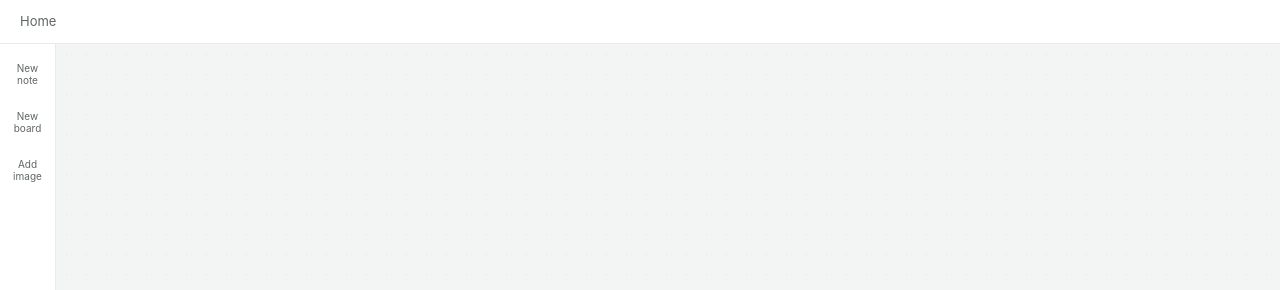
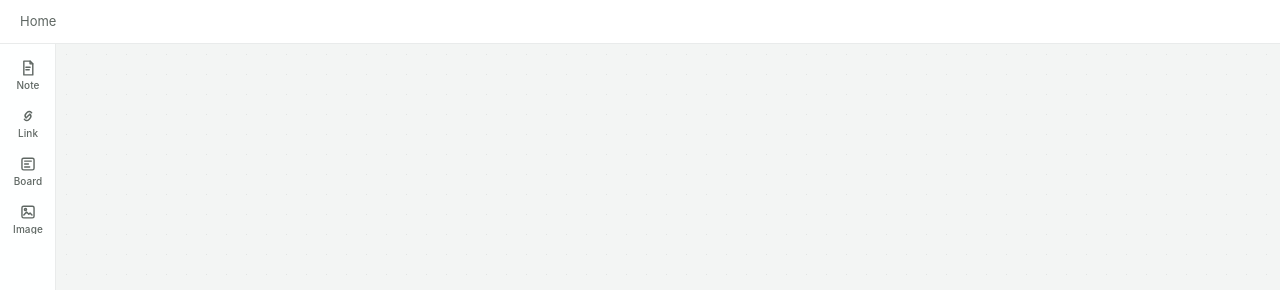
Before and after one commit to butcherbro/MySpace, a React (Vite) app: page / in a window 1280 px wide. Shown: the top 290 px of the page. Built offline with nearby package versions, Linux system fonts and the light colour scheme.

Commit message:
feat: move creation tools to the left rail

```diff
--- a/src/App.css
+++ b/src/App.css
@@ -3,39 +3,6 @@
   flex-direction: column;
   flex: 1;
   min-height: 0;
-}
-
-.workspace__toolbar {
-  display: flex;
-  flex-direction: column;
-  align-items: center;
-  gap: var(--space-1);
-  width: 100%;
-  height: 100%;
-  padding: var(--space-2) var(--space-1);
-  background: var(--chrome-surface);
-}
-
-.workspace__toolbar button {
-  width: 48px;
-  min-height: 44px;
-  padding: var(--space-1);
-  border: 1px solid transparent;
-  border-radius: var(--radius-control);
-  font-size: 10px;
-  line-height: 1.2;
-  color: var(--ink-secondary);
-  background: transparent;
-  cursor: pointer;
-}
-
-.workspace__toolbar button:hover {
-  color: var(--ink);
-  background: color-mix(in srgb, var(--desk) 65%, transparent);
-}
-
-.workspace__toolbar button:active {
-  background: var(--desk);
 }
 
 /* One shared navigation row: breadcrumbs then Quick Boards (no second strip). */
--- a/src/App.tsx
+++ b/src/App.tsx
@@ -8,6 +8,7 @@ import { CreateChildBoardCommand, MoveBoardCommand, RenameBoardCommand } from ".
 import { CommandDispatcher } from "./commands/command-dispatcher";
 import { TrashSelectionCommand } from "./commands/trash-commands";
 import { CanvasErrorBanner } from "./components/errors/CanvasErrorBanner";
+import { ToolRail } from "./components/tool-rail/ToolRail";
 import { plainTextToDocument, documentToPlainText, normalizeDocument } from "./editor/document-codec";
 import { classifyLinkConversion } from "./cards/link/link-conversion";
 import { BoardBreadcrumbs } from "./navigation/BoardBreadcrumbs";
@@ -197,7 +198,10 @@ function App() {
   }, [loadQuickBoards]);
 
   const handleCreateNote = useCallback(
-    async (position?: { x: number; y: number }) => {
+    async (
+      position?: { x: number; y: number },
+      options?: { startEditing?: boolean },
+    ) => {
       if (!board) return;
       const id = idGenerator.nextId();
       // An explicit position (double-click on the empty pane) places the note
@@ -226,12 +230,19 @@ function App() {
           }),
         );
         dispatch({ type: "cardAdded", card });
+        if (options?.startEditing) {
+          dispatch({ type: "editingStarted", id });
+        }
       } catch (e) {
         dispatch({ type: "failed", message: errorMessage(e) });
       }
     },
     [board, dispatcher, idGenerator, notes.length],
   );
+
+  const handleCreateLink = useCallback(() => {
+    void handleCreateNote(undefined, { startEditing: true });
+  }, [handleCreateNote]);
 
   const handleCreateChildBoard = useCallback(async () => {
     if (!board) return;
@@ -1106,17 +1117,12 @@ function App() {
         </div>
       }
       toolRail={
-        <div className="workspace__toolbar">
-          <button type="button" onClick={() => void handleCreateNote()}>
-            New note
-          </button>
-          <button type="button" onClick={() => void handleCreateChildBoard()}>
-            New board
-          </button>
-          <button type="button" onClick={() => void handleCreateImage()}>
-            Add image
-          </button>
-        </div>
+        <ToolRail
+          onNewNote={() => void handleCreateNote()}
+          onNewLink={handleCreateLink}
+          onNewBoard={() => void handleCreateChildBoard()}
+          onAddImage={() => void handleCreateImage()}
+        />
       }
     >
       <div className="workspace">
--- /dev/null
+++ b/src/components/tool-rail/ToolButton.tsx
@@ -0,0 +1,23 @@
+import { Icon, type IconName } from "../icons/Icon";
+
+interface ToolButtonProps {
+  icon: IconName;
+  label: string;
+  visibleLabel: string;
+  onClick: () => void;
+}
+
+export function ToolButton({ icon, label, visibleLabel, onClick }: ToolButtonProps) {
+  return (
+    <button
+      type="button"
+      className="tool-button"
+      onClick={onClick}
+      title={label}
+      aria-label={label}
+    >
+      <Icon name={icon} className="tool-button__icon" />
+      <span className="tool-button__label">{visibleLabel}</span>
+    </button>
+  );
+}
--- /dev/null
+++ b/src/components/tool-rail/ToolRail.tsx
@@ -0,0 +1,20 @@
+import { ToolButton } from "./ToolButton";
+import "./tool-rail.css";
+
+interface ToolRailProps {
+  onNewNote: () => void;
+  onNewLink: () => void;
+  onNewBoard: () => void;
+  onAddImage: () => void;
+}
+
+export function ToolRail({ onNewNote, onNewLink, onNewBoard, onAddImage }: ToolRailProps) {
+  return (
+    <div className="tool-rail" role="toolbar" aria-label="Creation tools">
+      <ToolButton icon="note" label="New note" visibleLabel="Note" onClick={onNewNote} />
+      <ToolButton icon="link" label="New link" visibleLabel="Link" onClick={onNewLink} />
+      <ToolButton icon="board" label="New board" visibleLabel="Board" onClick={onNewBoard} />
+      <ToolButton icon="image" label="Add image" visibleLabel="Image" onClick={onAddImage} />
+    </div>
+  );
+}
--- /dev/null
+++ b/src/components/tool-rail/tool-rail.css
@@ -0,0 +1,58 @@
+.tool-rail {
+  display: flex;
+  flex-direction: column;
+  align-items: stretch;
+  gap: var(--space-1);
+  width: 56px;
+  min-height: 100%;
+  padding: var(--space-2) 0;
+  box-sizing: border-box;
+}
+
+.tool-button {
+  display: grid;
+  grid-template-rows: 20px auto;
+  justify-items: center;
+  align-content: center;
+  gap: 2px;
+  width: 100%;
+  min-height: 44px;
+  padding: 4px 2px;
+  border: 1px solid transparent;
+  border-radius: var(--radius-control);
+  background: transparent;
+  color: var(--ink-secondary);
+  font: 500 10px/1 var(--font-ui);
+  letter-spacing: 0.01em;
+  cursor: pointer;
+  -webkit-appearance: none;
+  appearance: none;
+}
+
+.tool-button:hover {
+  background: color-mix(in srgb, var(--edge-focus) 8%, transparent);
+  color: var(--ink);
+}
+
+.tool-button:active {
+  background: color-mix(in srgb, var(--edge-focus) 12%, transparent);
+}
+
+.tool-button:focus-visible {
+  outline: 2px solid var(--edge-focus);
+  outline-offset: 1px;
+  box-shadow: 0 0 0 3px var(--focus-halo);
+}
+
+.tool-button__icon {
+  width: 20px;
+  height: 20px;
+}
+
+.tool-button__label {
+  max-width: 100%;
+  overflow: hidden;
+  text-align: center;
+  text-overflow: clip;
+  white-space: nowrap;
+}
```
Also changed, not shown: 2 other files (tests, documents, lock files or other folders).
